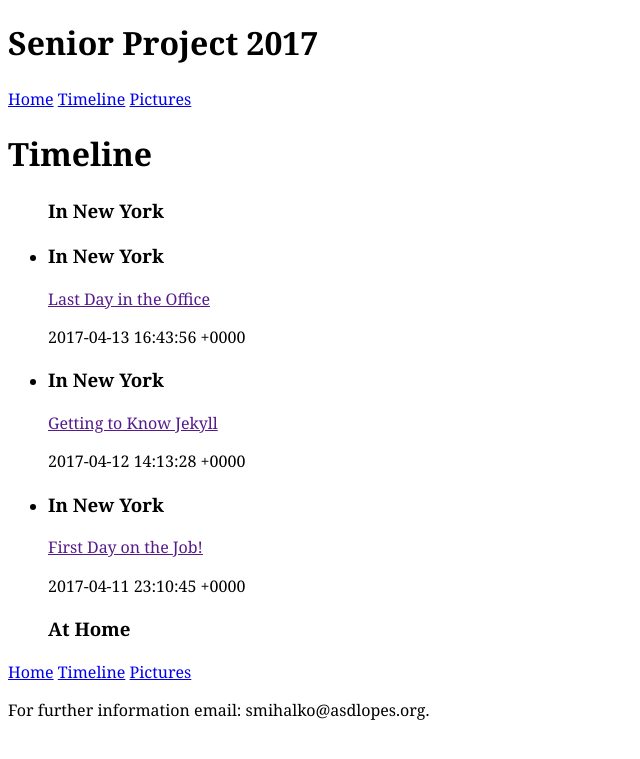
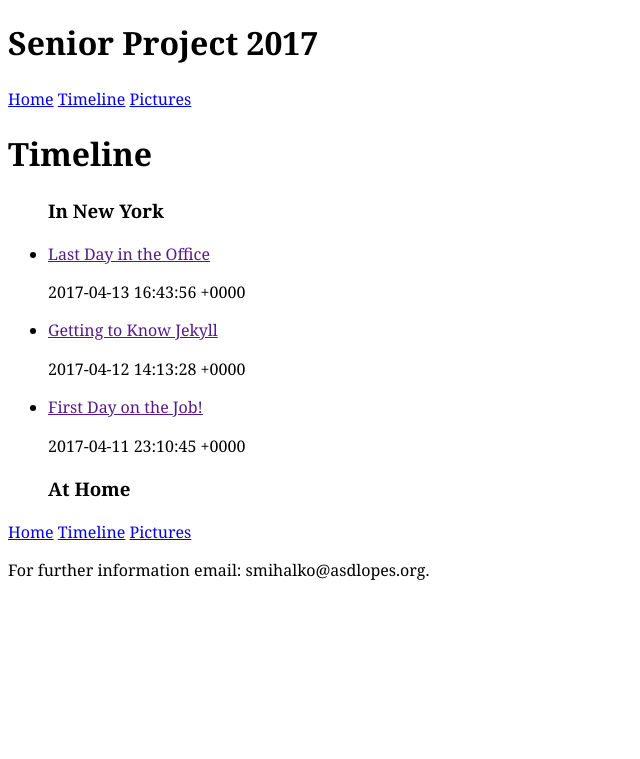
Before and after one commit to sebastianmihalko/project, a Jekyll site: the page built from timeline.html, in a window 1280 px wide. Shown: the top 759 px of the page, without its empty margins (0-640 px from the left). Built offline with Jekyll 4.4.1, drawn with Linux system fonts in a browser that asks for light colours.

Commit message:
more housekeeping

```diff
--- a/timeline.html
+++ b/timeline.html
@@ -7,7 +7,6 @@ layout: default
   <h3>In New York</h3>
   {% for post in site.categories.in-new-york limit:3 %}
   <li>
-    <h3>In New York</h3>
     <a href="">{{post.title}}</a>
     <p>{{post.date}}</p>
   </li>
```
